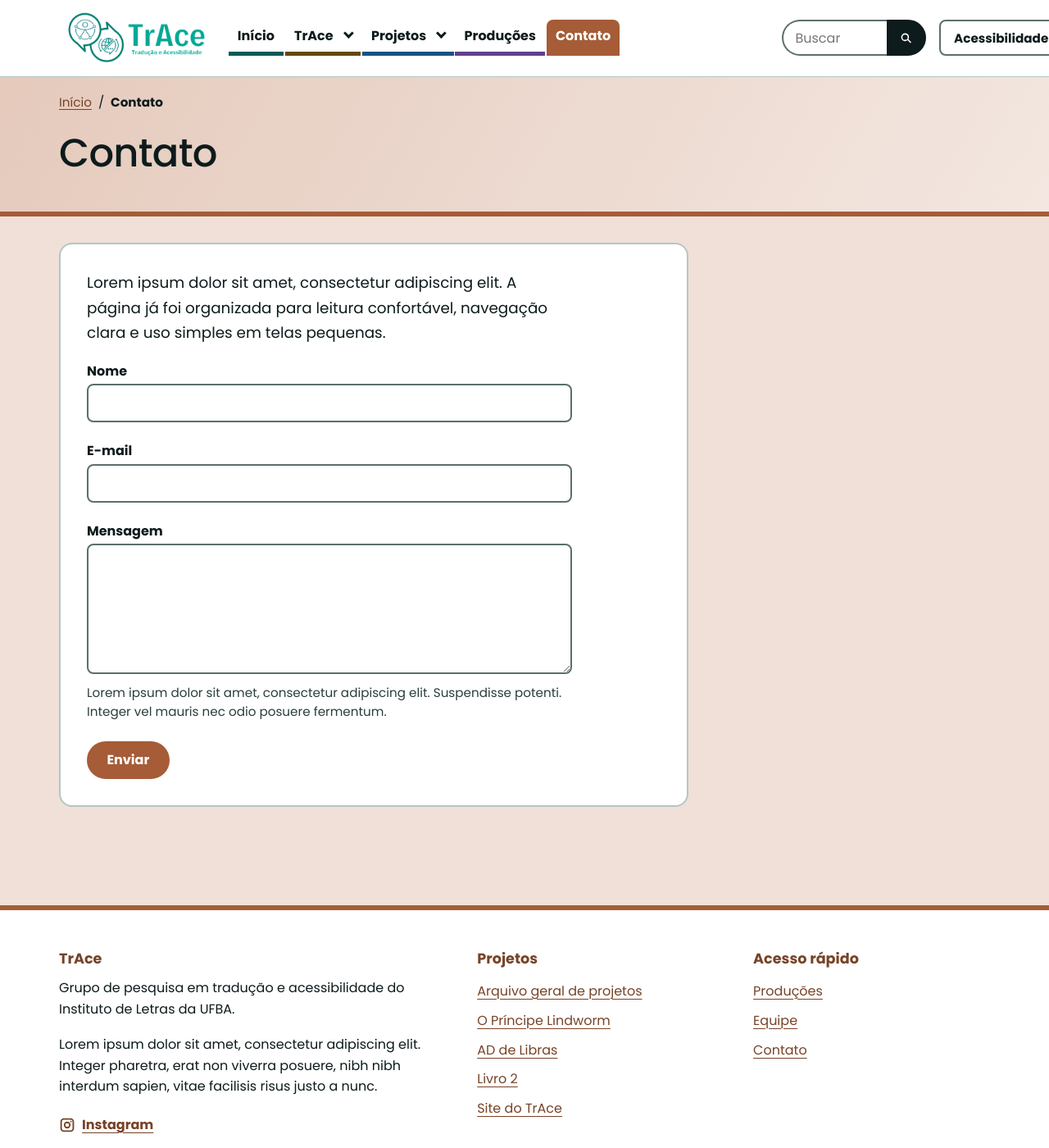
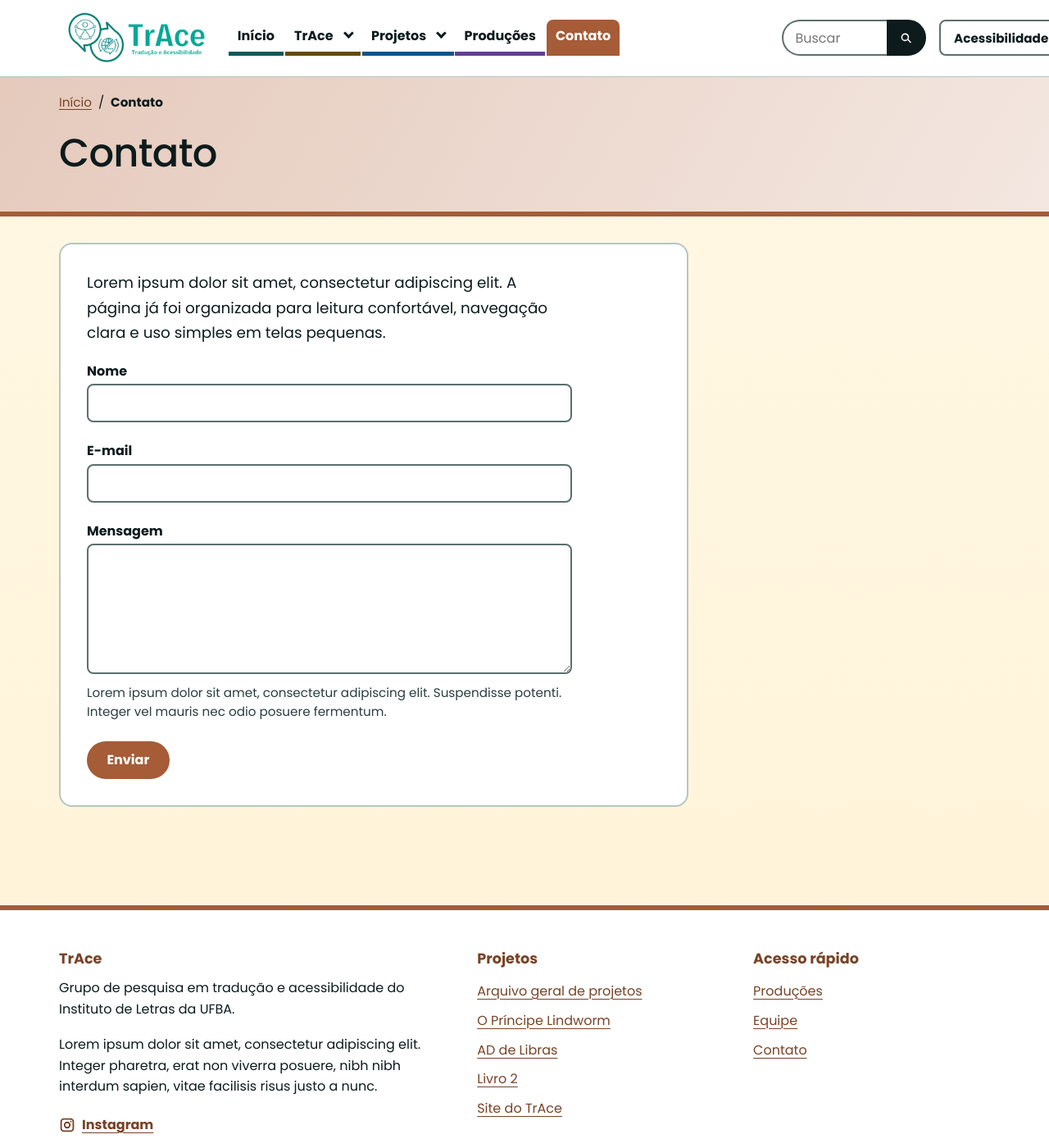
Before and after one commit to Niuuzinho/site-trace-teste, a Jekyll site: the page built from contato.html, in a window 1280 px wide and 1400 px high. Shown: the whole window at 82% size. Built offline with Jekyll 4.4.1, drawn with Linux system fonts in a browser that asks for light colours.

Commit message:
Fundo creme único em todas as páginas (tema claro, escuro e alto contraste)
Co-Authored-By: Claude Sonnet 5.5 <noreply@anthropic.com>
Claude-Session: https://claude.ai/code/session_01AbHHXVauvBZ2sfPmWDepMS

```diff
--- a/assets/css/main.css
+++ b/assets/css/main.css
@@ -28,6 +28,8 @@
   --papel-2: #f3f6f6;
   --cartao: #ffffff;
   --cabecalho: #ffffff;
+  --fundo: #fff8e5;          /* fundo único de todas as páginas (creme do site antigo) */
+  --fundo-2: #fff3d6;        /* fim do degradê vertical, bem leve */
   --tinta: #0d1b1c;          /* texto: contraste acima de 16:1 */
   --tinta-2: #2a3d3e;        /* texto secundário: contraste acima de 11:1 */
   --linha: #b4c6c3;          /* linhas decorativas */
@@ -35,12 +37,12 @@
   --caju: #ffe08a;           /* amarelo dos banners do grupo: destaque e anel de foco */
 
   /* cores de cada página: f = botões e bordas · i = texto e links · s = fundo suave · b = faixa do topo */
-  --f-inicio: #0b7b78; --i-inicio: #085a58; --s-inicio: #e7f2f2; --b-inicio: #acd3d2; --g-inicio: #cee5e4;
-  --f-sobre: #8c6a00; --i-sobre: #644b00; --s-sobre: #fbf6e6; --b-sobre: #f2e0a8; --g-sobre: #f7edcc;
-  --f-membros: #2d7d4c; --i-membros: #205a37; --s-membros: #ecf7f0; --b-membros: #bee3cc; --g-membros: #d9efe1;
-  --f-projetos: #1f6fb2; --i-projetos: #175384; --s-projetos: #e9f1f7; --b-projetos: #b3cee5; --g-projetos: #d2e2f0;
-  --f-producoes: #7f5bb6; --i-producoes: #5f408f; --s-producoes: #f2eff8; --b-producoes: #d3c7e6; --g-producoes: #e5def0;
-  --f-contato: #a55c37; --i-contato: #774327; --s-contato: #f7f0eb; --b-contato: #e5cabc; --g-contato: #f0e0d8;
+  --f-inicio: #0b7b78; --i-inicio: #085a58; --s-inicio: #e7f2f2; --b-inicio: #acd3d2;
+  --f-sobre: #8c6a00; --i-sobre: #644b00; --s-sobre: #fbf6e6; --b-sobre: #f2e0a8;
+  --f-membros: #2d7d4c; --i-membros: #205a37; --s-membros: #ecf7f0; --b-membros: #bee3cc;
+  --f-projetos: #1f6fb2; --i-projetos: #175384; --s-projetos: #e9f1f7; --b-projetos: #b3cee5;
+  --f-producoes: #7f5bb6; --i-producoes: #5f408f; --s-producoes: #f2eff8; --b-producoes: #d3c7e6;
+  --f-contato: #a55c37; --i-contato: #774327; --s-contato: #f7f0eb; --b-contato: #e5cabc;
 
   /* tipografia */
   --texto: "Nunito", "Poppins", system-ui, -apple-system, "Segoe UI", Roboto, "Helvetica Neue", Arial, sans-serif;
@@ -64,44 +66,43 @@
 html[data-escuro] {
   color-scheme: dark;
   --papel: #0f1a1b; --papel-2: #172527; --cartao: #172527; --cabecalho: #0f1a1b;
+  --fundo: #121f20; --fundo-2: #0f1a1b;
   --tinta: #eef4f3; --tinta-2: #c4d3d1; --linha: #33494b; --borda: #8fa7a5;
-  --f-inicio: #1f7a78; --i-inicio: #a1f7f5; --s-inicio: #23393a; --b-inicio: #324f4f; --g-inicio: #1e3031;
-  --f-sobre: #7a641f; --i-sobre: #f7e2a1; --s-sobre: #2f362e; --b-sobre: #474a3b; --g-sobre: #262e28;
-  --f-membros: #297044; --i-membros: #b4e4c7; --s-membros: #263633; --b-membros: #374a44; --g-membros: #202e2c;
-  --f-projetos: #1f517a; --i-projetos: #a8cff0; --s-projetos: #243339; --b-projetos: #34454e; --g-projetos: #1e2c30;
-  --f-producoes: #462f6a; --i-producoes: #c8b8e0; --s-producoes: #293037; --b-producoes: #3b404a; --g-producoes: #222a2f;
-  --f-contato: #734126; --i-contato: #e6c4b2; --s-contato: #2d3230; --b-contato: #43433f; --g-contato: #242b2a;
+  --f-inicio: #1f7a78; --i-inicio: #a1f7f5; --s-inicio: #23393a; --b-inicio: #324f4f;
+  --f-sobre: #7a641f; --i-sobre: #f7e2a1; --s-sobre: #2f362e; --b-sobre: #474a3b;
+  --f-membros: #297044; --i-membros: #b4e4c7; --s-membros: #263633; --b-membros: #374a44;
+  --f-projetos: #1f517a; --i-projetos: #a8cff0; --s-projetos: #243339; --b-projetos: #34454e;
+  --f-producoes: #462f6a; --i-producoes: #c8b8e0; --s-producoes: #293037; --b-producoes: #3b404a;
+  --f-contato: #734126; --i-contato: #e6c4b2; --s-contato: #2d3230; --b-contato: #43433f;
 }
 
 /* Alto contraste (opção do painel de acessibilidade) */
 html[data-contraste="alto"] {
-  --papel: #ffffff; --papel-2: #ffffff; --cartao: #ffffff; --cabecalho: #ffffff;
+  --papel: #ffffff; --papel-2: #ffffff; --cartao: #ffffff; --cabecalho: #ffffff; --fundo: #ffffff; --fundo-2: #ffffff;
   --tinta: #000000; --tinta-2: #000000; --linha: #000000; --borda: #000000;
   --f-inicio: #003f3d; --f-sobre: #4d3a00; --f-membros: #0f4a26; --f-projetos: #0b3f6e; --f-producoes: #42227f; --f-contato: #5c2b10;
   --i-inicio: #002b2a; --i-sobre: #3a2b00; --i-membros: #0a3a1c; --i-projetos: #00305a; --i-producoes: #35106f; --i-contato: #4d2000;
   --s-inicio: #ffffff; --s-sobre: #ffffff; --s-membros: #ffffff; --s-projetos: #ffffff; --s-producoes: #ffffff; --s-contato: #ffffff;
   --b-inicio: #ffffff; --b-sobre: #ffffff; --b-membros: #ffffff; --b-projetos: #ffffff; --b-producoes: #ffffff; --b-contato: #ffffff;
-  --g-inicio: #ffffff; --g-sobre: #ffffff; --g-membros: #ffffff; --g-projetos: #ffffff; --g-producoes: #ffffff; --g-contato: #ffffff;
 }
 html[data-escuro][data-contraste="alto"] {
-  --papel: #000000; --papel-2: #000000; --cartao: #000000; --cabecalho: #000000;
+  --papel: #000000; --papel-2: #000000; --cartao: #000000; --cabecalho: #000000; --fundo: #000000; --fundo-2: #000000;
   --tinta: #ffffff; --tinta-2: #ffffff; --linha: #ffffff; --borda: #ffffff;
   --f-inicio: #00403d; --f-sobre: #4d3a00; --f-membros: #0f4a26; --f-projetos: #0b3f6e; --f-producoes: #42227f; --f-contato: #5c2b10;
   --i-inicio: #9ffcf8; --i-sobre: #ffe9a0; --i-membros: #b8f5cf; --i-projetos: #b5dcff; --i-producoes: #dccbff; --i-contato: #ffd2b5;
   --s-inicio: #000000; --s-sobre: #000000; --s-membros: #000000; --s-projetos: #000000; --s-producoes: #000000; --s-contato: #000000;
   --b-inicio: #000000; --b-sobre: #000000; --b-membros: #000000; --b-projetos: #000000; --b-producoes: #000000; --b-contato: #000000;
-  --g-inicio: #000000; --g-sobre: #000000; --g-membros: #000000; --g-projetos: #000000; --g-producoes: #000000; --g-contato: #000000;
 }
 html[data-fonte="leitura"] { --fonte-corpo: var(--leitura); --fonte-titulo: var(--leitura); }
 html[data-espaco="amplo"] { --entrelinha: 1.95; }
 
 /* Cor da página atual: cada seção do site tem a sua */
-body { --t-forte: var(--f-inicio); --t-tinta: var(--i-inicio); --t-suave: var(--s-inicio); --t-banda: var(--b-inicio); --t-fundo: var(--g-inicio); }
-body[data-tema="sobre"]     { --t-forte: var(--f-sobre);     --t-tinta: var(--i-sobre);     --t-suave: var(--s-sobre);     --t-banda: var(--b-sobre); --t-fundo: var(--g-sobre); }
-body[data-tema="membros"]   { --t-forte: var(--f-membros);   --t-tinta: var(--i-membros);   --t-suave: var(--s-membros);   --t-banda: var(--b-membros); --t-fundo: var(--g-membros); }
-body[data-tema="projetos"]  { --t-forte: var(--f-projetos);  --t-tinta: var(--i-projetos);  --t-suave: var(--s-projetos);  --t-banda: var(--b-projetos); --t-fundo: var(--g-projetos); }
-body[data-tema="producoes"] { --t-forte: var(--f-producoes); --t-tinta: var(--i-producoes); --t-suave: var(--s-producoes); --t-banda: var(--b-producoes); --t-fundo: var(--g-producoes); }
-body[data-tema="contato"]   { --t-forte: var(--f-contato);   --t-tinta: var(--i-contato);   --t-suave: var(--s-contato);   --t-banda: var(--b-contato); --t-fundo: var(--g-contato); }
+body { --t-forte: var(--f-inicio); --t-tinta: var(--i-inicio); --t-suave: var(--s-inicio); --t-banda: var(--b-inicio) }
+body[data-tema="sobre"]     { --t-forte: var(--f-sobre);     --t-tinta: var(--i-sobre);     --t-suave: var(--s-sobre);     --t-banda: var(--b-sobre) }
+body[data-tema="membros"]   { --t-forte: var(--f-membros);   --t-tinta: var(--i-membros);   --t-suave: var(--s-membros);   --t-banda: var(--b-membros) }
+body[data-tema="projetos"]  { --t-forte: var(--f-projetos);  --t-tinta: var(--i-projetos);  --t-suave: var(--s-projetos);  --t-banda: var(--b-projetos) }
+body[data-tema="producoes"] { --t-forte: var(--f-producoes); --t-tinta: var(--i-producoes); --t-suave: var(--s-producoes); --t-banda: var(--b-producoes) }
+body[data-tema="contato"]   { --t-forte: var(--f-contato);   --t-tinta: var(--i-contato);   --t-suave: var(--s-contato);   --t-banda: var(--b-contato) }
 
 /* 3. Base ----------------------------------------------------------------- */
 *, *::before, *::after { box-sizing: border-box; }
@@ -116,7 +117,8 @@ html {
 
 body {
   margin: 0;
-  background: var(--t-fundo);
+  background-color: var(--fundo);
+  background-image: linear-gradient(180deg, var(--fundo) 0, var(--fundo-2) 100%);
   color: var(--tinta);
   font-family: var(--fonte-corpo);
   font-size: 1rem;
```
Also changed, not shown: CLAUDE.md (+7 -4 lines).
